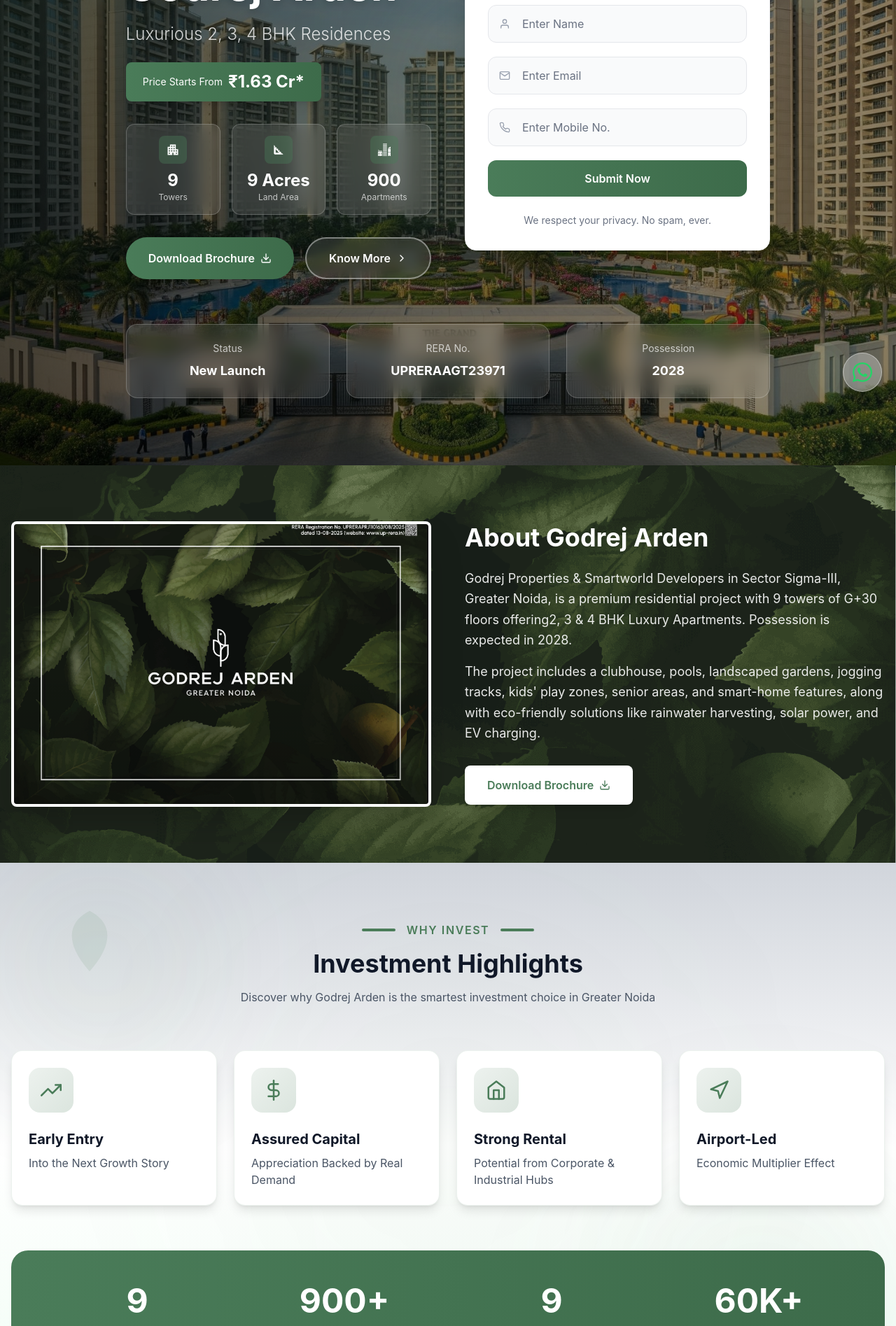
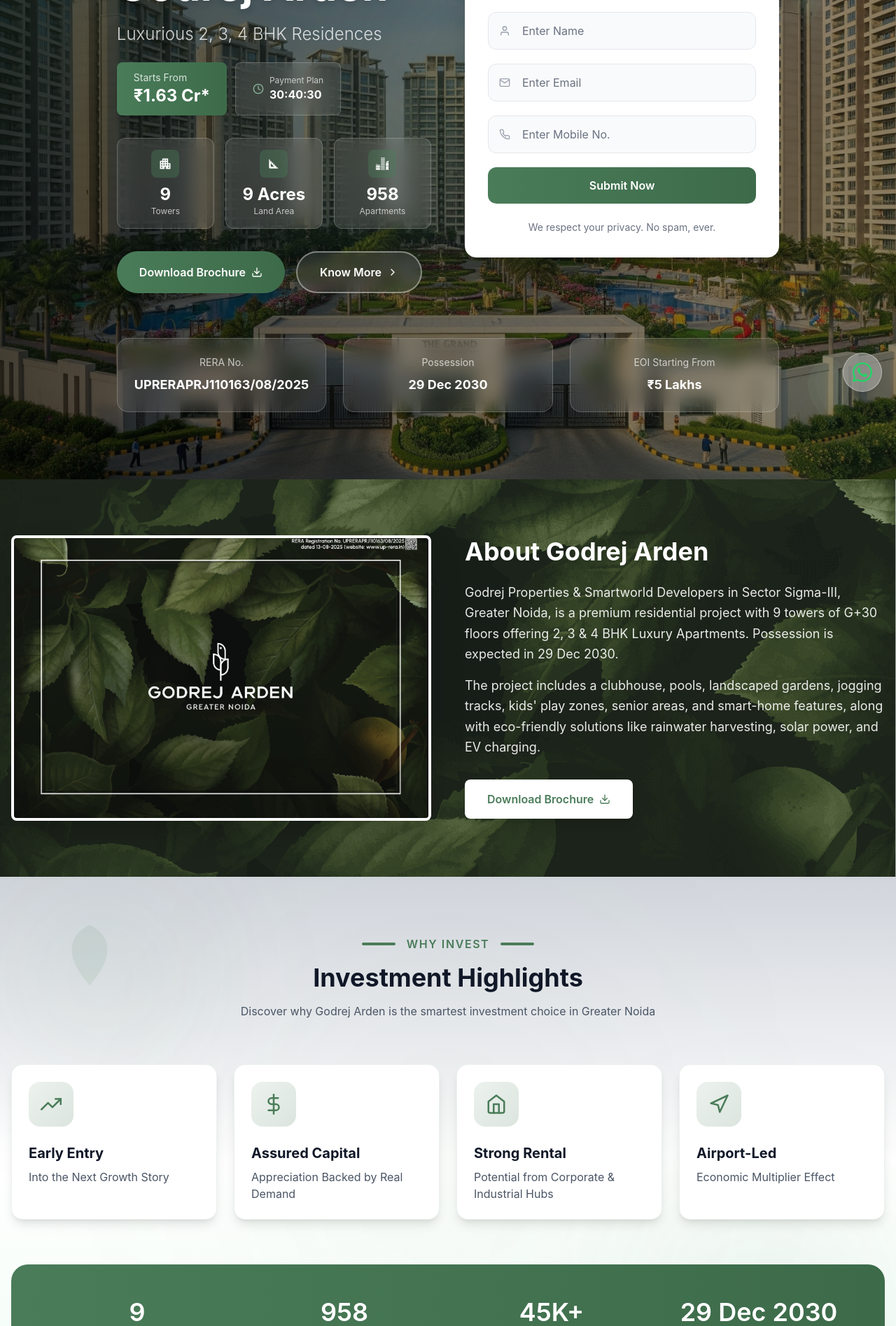
Before and after one commit to inquisitive-anuj01/Godrej, a React (Vite) app: page / in a window 1280 px wide. Shown: the part 220-2115 px from the top of the page at 70% size. Built offline with nearby package versions, Linux system fonts and the light colour scheme.

Commit message:
changes done

```diff
--- a/src/Pages/Amenities.jsx
+++ b/src/Pages/Amenities.jsx
@@ -113,7 +113,7 @@
                 >
                     <div className="grid grid-cols-2 md:grid-cols-4 gap-6 text-white text-center">
                         {[
-                            { value: "60K+", label: "Sq.ft Clubhouse" },
+                            { value: "45K", label: "Sq.ft Clubhouse" },
                             { value: "2km", label: "Jogging Track" },
                             { value: "100%", label: "Power Backup" },
                             { value: "24/7", label: "Security" }
--- a/src/Pages/FloorPlan.jsx
+++ b/src/Pages/FloorPlan.jsx
@@ -12,22 +12,36 @@
         {
             id: 1,
             type: "2 BHK",
-            size: "1375 sq.ft.",
-            price: "₹ 1.63 Cr*",
+            size: "1380 SQ.Ft.",
+            price: "1.63 Cr*",
             image: FloorPlan2BHK
         },
         {
             id: 2,
             type: "3 BHK",
-            size: "1850 - 2450 sq.ft.",
-            price: "₹ 3-4 Cr*",
+            size: "1880 SQ.Ft.",
+            price: "2.20 Cr*",
             image: FloorPlan3BHK
         },
         {
             id: 3,
+            type: "3 BHK + Study",
+            size: "2110 SQ.Ft.",
+            price: "2.52 Cr*",
+            image: FloorPlan3BHK
+        },
+        {
+            id: 4,
+            type: "3 BHK + Servant",
+            size: "2400 SQ.Ft.",
+            price: "2.85 Cr*",
+            image: FloorPlan3BHK
+        },
+        {
+            id: 5,
             type: "4 BHK",
-            size: "2700 sq.ft.",
-            price: "₹ 4.40 Cr*",
+            size: "2609 SQ.Ft.",
+            price: "3.10 Cr*",
             image: FloorPlan4BHK
         }
     ];
--- a/src/Pages/Footer.jsx
+++ b/src/Pages/Footer.jsx
@@ -88,8 +88,8 @@
                             <li className="flex items-start space-x-3">
                                 <FiClock className="text-[#4A7C59] mt-1 flex-shrink-0" />
                                 <div className="text-gray-400">
-                                    <p>Mon - Sat: {CONTACT_INFO.workingHours.weekdays}</p>
-                                    <p>Sun: {CONTACT_INFO.workingHours.sunday}</p>
+                                    <p>Mon - Sun: {CONTACT_INFO.workingHours.weekdays}</p>
+
                                 </div>
                             </li>
                         </ul>
--- a/src/Pages/Hero.jsx
+++ b/src/Pages/Hero.jsx
@@ -1,6 +1,6 @@
 import React from 'react';
 import { motion } from 'framer-motion';
-import { FiDownload, FiMapPin, FiChevronRight } from 'react-icons/fi';
+import { FiDownload, FiMapPin, FiChevronRight, FiClock } from 'react-icons/fi';
 import { MdKingBed, MdSquareFoot, MdApartment } from 'react-icons/md';
 import { GiModernCity } from 'react-icons/gi';
 import BookingForm from './BookingForm';
@@ -92,9 +92,18 @@
                         </h2>
 
                         {/* Price Badge */}
-                        <div className="inline-flex items-center bg-gradient-to-r from-[#4A7C59] to-[#3D6B4A] text-white px-6 py-3 rounded-lg mb-8 shadow-lg">
-                            <span className="text-sm mr-2">Price Starts From</span>
-                            <span className="text-2xl font-bold">{PROJECT_INFO.priceStart}</span>
+                        <div className="flex flex-wrap gap-3 mb-8">
+                             <div className="bg-gradient-to-r from-[#4A7C59] to-[#3D6B4A] text-white px-6 py-3 rounded-lg shadow-lg">
+                                <span className="text-sm block opacity-80 text-white">Starts From</span>
+                                <span className="text-2xl font-bold text-white">{PROJECT_INFO.priceStart}</span>
+                            </div>
+                            <div className="bg-white/10 backdrop-blur-md border border-white/20 text-white px-6 py-3 rounded-lg flex items-center">
+                                <FiClock className="mr-2 text-[#8BB89A]" />
+                                <div>
+                                    <span className="text-xs block opacity-70">Payment Plan</span>
+                                    <span className="font-bold">{PROJECT_INFO.paymentPlan}</span>
+                                </div>
+                            </div>
                         </div>
 
                         {/* Features Grid - Glassmorphism Cards */}
@@ -167,9 +176,12 @@
                     className="mt-16 grid grid-cols-1 md:grid-cols-3 gap-6"
                 >
                     {[
-                        { label: 'Status', value: PROJECT_INFO.status },
+                        // { label: 'Status', value: PROJECT_INFO.status },
                         { label: 'RERA No.', value: PROJECT_INFO.reraNumber },
                         { label: 'Possession', value: PROJECT_INFO.possession },
+                        // { label: 'Units Available', value: PROJECT_INFO.units },
+                        { label: 'EOI Starting From', value: '₹5 Lakhs' },
+                        // { label: 'Possession Date', value: PROJECT_INFO.possession },
                     ].map((item, index) => (
                         <div
                             key={index}
--- a/src/Pages/Highlights.jsx
+++ b/src/Pages/Highlights.jsx
@@ -1,6 +1,6 @@
 import React from 'react';
 import { motion } from 'framer-motion';
-import { FiTrendingUp, FiDollarSign, FiHome, FiNavigation } from 'react-icons/fi';
+import { FiTrendingUp, FiDollarSign, FiHome, FiNavigation, FiClock, FiCheckCircle } from 'react-icons/fi';
 import { HIGHLIGHTS } from '../data/constants';
 
 // Leaf SVG for decoration
@@ -15,7 +15,9 @@
         trending: <FiTrendingUp className="text-3xl" />,
         capital: <FiDollarSign className="text-3xl" />,
         rental: <FiHome className="text-3xl" />,
-        airport: <FiNavigation className="text-3xl" />
+        airport: <FiNavigation className="text-3xl" />,
+        payment: <FiClock className="text-3xl" />,
+        eoi: <FiCheckCircle className="text-3xl" />
     };
 
     return (
@@ -107,9 +109,10 @@
                     <div className="grid grid-cols-2 md:grid-cols-4 gap-8 text-white text-center">
                         {[
                             { value: "9", label: "Towers" },
-                            { value: "900+", label: "Apartments" },
-                            { value: "9", label: "Acres" },
-                            { value: "60K+", label: "Sq.ft Clubhouse" }
+                            { value: "958", label: "Apartments" },
+                            // { value: "9", label: "Acres" },
+                            { value: "45K+", label: "Sq.ft Clubhouse" },
+                            { value: "29 Dec 2030", label: "Possession Date" }
                         ].map((stat, index) => (
                             <motion.div
                                 key={index}
@@ -118,7 +121,7 @@
                                 viewport={{ once: true }}
                                 transition={{ delay: index * 0.1 + 0.3 }}
                             >
-                                <div className="text-4xl md:text-5xl font-bold mb-2">{stat.value}</div>
+                                <div className="text-2xl md:text-4xl font-semibold mb-2">{stat.value}</div>
                                 <div className="text-white/70">{stat.label}</div>
                             </motion.div>
                         ))}
--- a/src/Pages/Modal.jsx
+++ b/src/Pages/Modal.jsx
@@ -236,7 +236,7 @@
                                             <h3 className="text-2xl font-bold mb-2">Godrej Arden</h3>
                                             <p className="text-white/80">Greater Noida</p>
                                             <div className="mt-6 space-y-2 text-sm text-white/70">
-                                                <p>✓ 9 Towers | 900+ Apartments</p>
+                                                <p>✓ 9 Towers | 958 Apartments</p>
                                                 <p>✓ 2, 3 & 4 BHK Options</p>
                                                 <p>✓ Starting ₹1.63 Cr*</p>
                                             </div>
--- a/src/Pages/Overview.jsx
+++ b/src/Pages/Overview.jsx
@@ -67,7 +67,7 @@
                         <div className="space-y-4 text-white/90 mb-8 text-lg leading-relaxed">
                             <p>
                                 {PROJECT_INFO.developer} in {PROJECT_INFO.location}, is a premium
-                                residential project with {PROJECT_INFO.towers} towers of G+30 floors offering
+                                residential project with {PROJECT_INFO.towers} towers of G+30 floors offering {" "}
                                 {PROJECT_INFO.type}. Possession is expected in {PROJECT_INFO.possession}.
                             </p>
                             <p>
--- a/src/Pages/PriceList.jsx
+++ b/src/Pages/PriceList.jsx
@@ -62,7 +62,7 @@
                                 </div>
 
                                 <div className="mb-6">
-                                    <span className="text-2xl font-bold text-gray-900">₹ {plan.price}</span>
+                                    <span className="text-2xl font-bold text-gray-900">{plan.price}</span>
                                     <span className="text-gray-500 text-sm ml-1">Onwards</span>
                                 </div>
 
--- a/src/data/constants.js
+++ b/src/data/constants.js
@@ -3,21 +3,22 @@
     tagline: "Luxurious 2, 3, 4 BHK Residences",
     location: "Sector Sigma-III, Greater Noida",
     type: "2, 3 & 4 BHK Luxury Apartments",
-    reraNumber: "UPRERAAGT23971",
+    reraNumber: "UPRERAPRJ110163/08/2025",
     developer: "Godrej Properties & Smartworld Developers",
     totalArea: "9 Acres",
     towers: 9,
-    clubhouse: "60,000+ sq.ft",
-    units: 900,
-    possession: "2028",
+    clubhouse: "45,000+ sq.ft",
+    units: 958,
+    possession: "29 Dec 2030",
     priceStart: "₹1.63 Cr*",
+    paymentPlan: "30:40:30",
     status: "New Launch"
 };
 
 export const UNIT_TYPES = [
     {
         type: "SPACIOUS 2 BHK + ST",
-        size: "1375 sq.ft.",
+        size: "1380 sq.ft.",
         price: "₹1.63 Cr*",
         chequeAmount: "₹5 Lacs",
         features: [
@@ -32,8 +33,8 @@
     },
     {
         type: "OPTIMAL 3 BHK",
-        size: "1850 sq.ft.",
-        price: "₹3 Cr*",
+        size: "1880 sq.ft.",
+        price: "₹2.20 Cr*",
         chequeAmount: "",
         features: [
             "3 Bedrooms with Attached Bathrooms",
@@ -47,8 +48,8 @@
     },
     {
         type: "LAVISH 3 BHK + STUDY",
-        size: "2100 sq.ft.",
-        price: "₹3.5 Cr*",
+        size: "2110 sq.ft.",
+        price: "₹2.52 Cr*",
         chequeAmount: "₹7.5 Lacs",
         features: [
             "3 Bedrooms with Attached Bathrooms",
```
